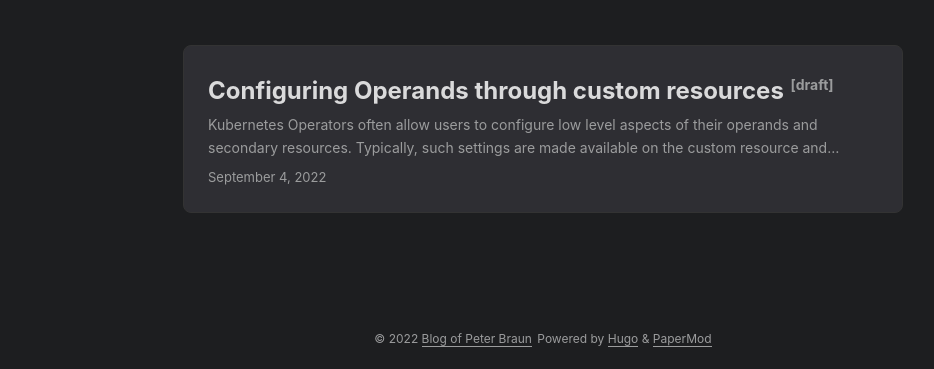
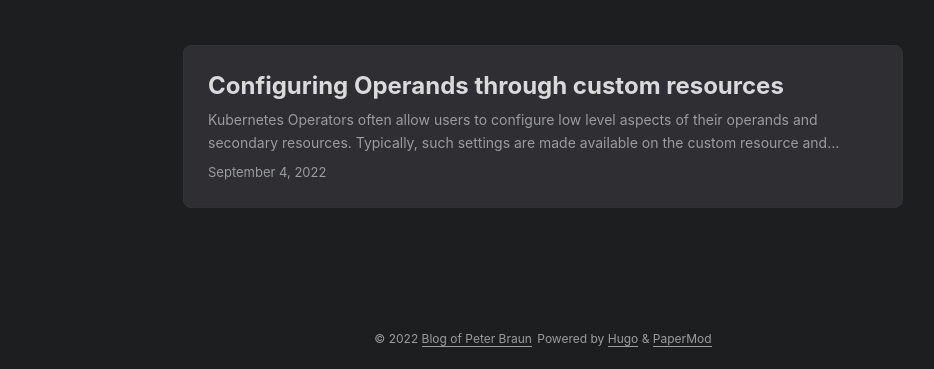
Before and after one commit to pb82/pb82.github.io, a plain HTML site: page index.html in a window 1280 px wide. Shown: the part 431-800 px from the top of the page, without its empty margins (97-1031 px from the left). Drawn offline with Linux system fonts and the light colour scheme.

Commit message:
promote to non draft

```diff
--- a/index.html
+++ b/index.html
@@ -87,7 +87,7 @@
 
 <article class="post-entry">
   <header class="entry-header">
-    <h2>Configuring Operands through custom resources<sup><span class="entry-isdraft">&nbsp;&nbsp;[draft]</span></sup>
+    <h2>Configuring Operands through custom resources
     </h2>
   </header>
   <div class="entry-content">
```
Also changed, not shown: posts/configuring-operands/index.html (+1 -1 lines), posts/index.html (+1 -1 lines).
